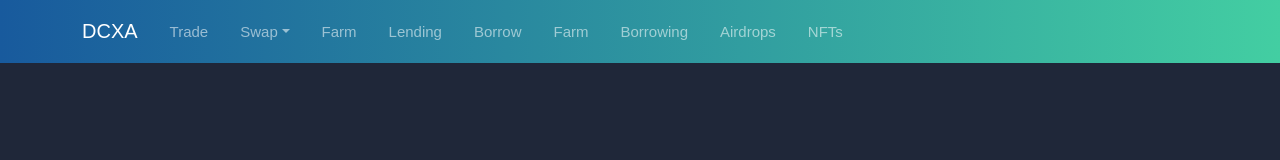
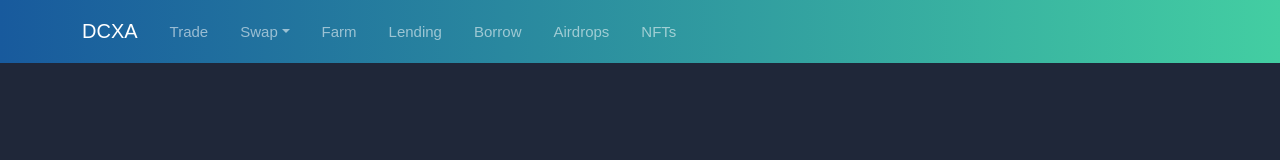
Before and after one commit to swastik8750/DCXA-DEFI, a React (Create React App) app: page / in a window 1280 px wide. Shown: the top 160 px of the page. Built offline with nearby package versions, Linux system fonts and the light colour scheme.

Commit message:
Update NavBar.js

```diff
--- a/src/NavBar/NavBar.js
+++ b/src/NavBar/NavBar.js
@@ -23,16 +23,9 @@ function NavBar() {
               <A.NavDropdown.Item className="mt-2"><Link className="me-auto link" to="/liquidity">Add Liquidity</Link></A.NavDropdown.Item>
               <A.NavDropdown.Item className="mt-2"><Link className="me-auto link" to="/Bridge">Bridge</Link></A.NavDropdown.Item>
             </A.NavDropdown>
-
             <A.Nav.Link className="m-2"><Link className="mnlink" to="/Farming">Farm</Link></A.Nav.Link>
-
-
             <A.Nav.Link  className="m-2"><Link className="mnlink" to="/lend">Lending</Link></A.Nav.Link>
-
             <A.Nav.Link className="m-2"><Link className="mnlink" to="/borrow">Borrow</Link></A.Nav.Link>
-
-            <A.Nav.Link href="/farm" className="m-2">Farm</A.Nav.Link>
-            <A.Nav.Link href="/borrow" className="m-2">Borrowing</A.Nav.Link>
             <A.Nav.Link className="m-2"><Link className="mnlink" to="/Airdrop">Airdrops</Link></A.Nav.Link>
             <A.Nav.Link className="m-2">NFTs</A.Nav.Link>
 
```
